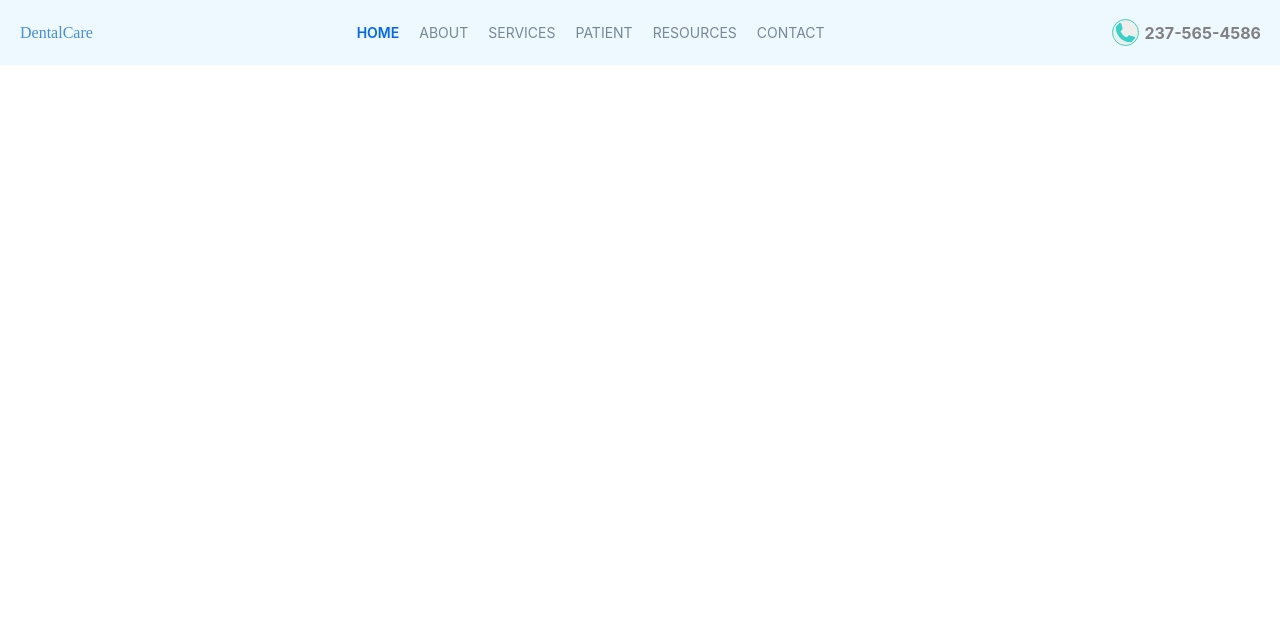
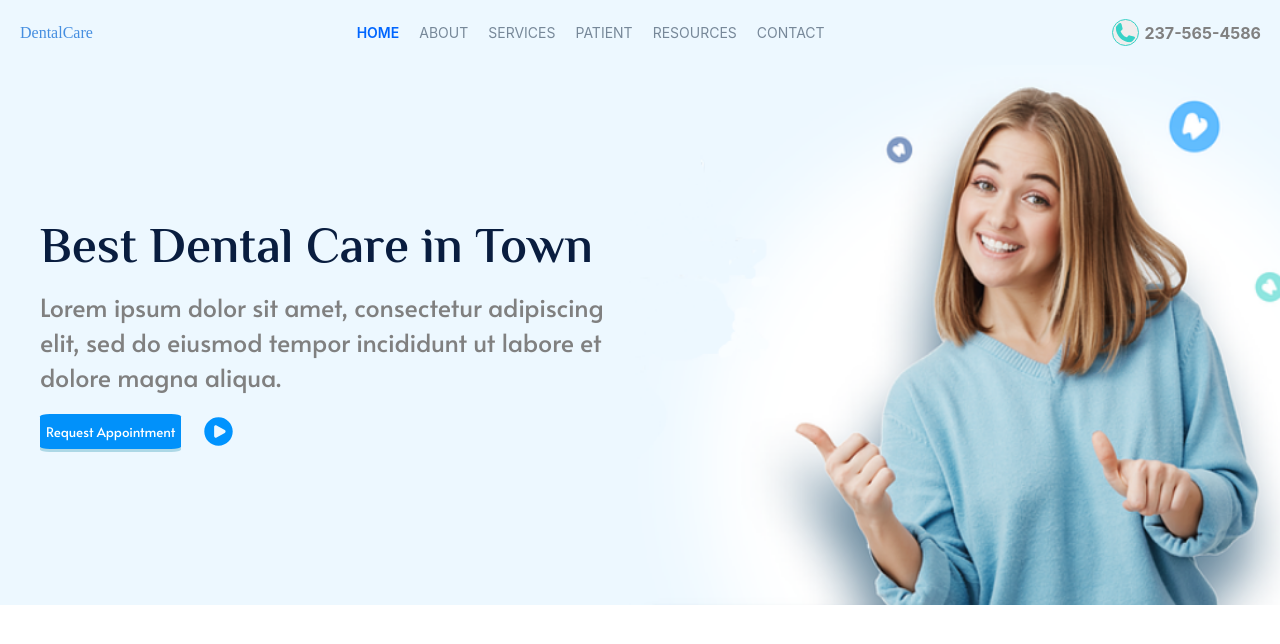
Before and after one commit to DDianaAndreea/dentalcare, a React (Create React App) app: page / in a window 1280 px wide. Shown: the top 644 px of the page. Built offline with nearby package versions, Linux system fonts and the light colour scheme.

Commit message:
add banner section

```diff
--- a/src/App.css
+++ b/src/App.css
@@ -1,3 +1,6 @@
+@import url('https://fonts.googleapis.com/css2?family=El+Messiri:wght@600&display=swap');
+@import url('https://fonts.googleapis.com/css2?family=Alata&family=El+Messiri:wght@600&display=swap');
+
 *{
   margin: 0;
 }
--- a/src/App.js
+++ b/src/App.js
@@ -1,11 +1,13 @@
 import React from 'react';
 import './App.css';
 import Navbar from './components/navbar/Navbar';
+import Home from './components/home/Home';
 
 function App() {
   return (
     <div className="app">
       <Navbar />
+      <Home />
     </div>
   );
 }
--- /dev/null
+++ b/src/components/home/Home.css
@@ -0,0 +1,89 @@
+    .home_banner{
+    display: flex ;
+    flex-direction: row;
+    align-content: center;
+    align-items: center;
+    justify-content: space-between;
+    background-color: #edf8ff;
+    padding-left: 20px;
+    }
+
+    .left{
+        display: flex;
+        flex-direction: column;
+        margin-left: 20px;
+    }
+    .left>h3{
+        font-family: 'El Messiri', sans-serif;
+        font-size:50px;
+        color: #091d3f;
+    }
+    .left>p{
+        font-family: 'Alata', sans-serif;
+        color: gray;
+        font-size: 25px;
+    }
+    .right{
+        display: flex;
+    }
+    .appointment{
+        display: flex;
+        flex-direction: row;
+        justify-content: start;
+        margin-top: 20px;
+        padding-bottom: 10px;
+    }
+    .appointment>button{
+        background-color: #0191fa;
+        border: 0.1px;
+        border-radius: 7%;
+        color:white;
+        font-family: 'Alata', sans-serif;
+        box-shadow: 0px 3px lightblue;
+    }
+    .appointment>button:hover{
+        cursor: pointer;
+    }
+
+    .play{
+        width: 35px;
+        color: #0093fe;
+        padding-left: 20px;
+    }
+    .play:hover{
+        cursor: pointer;
+    }
+
+
+@media (width <= 500px) {
+    .right>img{
+        height: 100px;
+        width: 130px;
+    }
+    .left>h3{
+        font-size: 25px;
+    }
+    .left>p{
+        font-size: 10px;
+    }
+}
+
+@media (max-width:900px) and (min-width:500px) {
+    .right>img{
+        height: 320px;
+        width: 370px;
+    }
+    .left>h3{
+        font-size: 35px;
+    }
+    .left>p{
+        font-size: 14px;
+    }
+}
+
+@media (min-width: 900px) {
+    .right>img{
+        height: 540px;
+        width: 651px;
+    }
+}
--- /dev/null
+++ b/src/components/home/Home.js
@@ -0,0 +1,30 @@
+import React from 'react'
+import './Home.css'
+
+import {PlayCircleIcon} from '@heroicons/react/24/solid'
+import bannerImg from "./banner1.png";
+
+
+function Home() {
+  return (
+    <div className='home_banner' >
+        <div className='left'>
+            <h3>Best Dental Care in Town</h3>
+            <p>Lorem ipsum dolor sit amet, consectetur adipiscing elit, sed do eiusmod tempor incididunt ut labore et dolore magna aliqua.  </p>
+            <div className='appointment'>
+                <button>Request Appointment</button>
+                <PlayCircleIcon className='play' />
+            </div>
+        </div>
+
+        <div className='right' >
+            <img src={bannerImg} alt=''/>
+
+
+        </div>
+
+    </div>
+  )
+}
+
+export default Home
```
Also changed, not shown: src/components/home/banner1.png (added).
